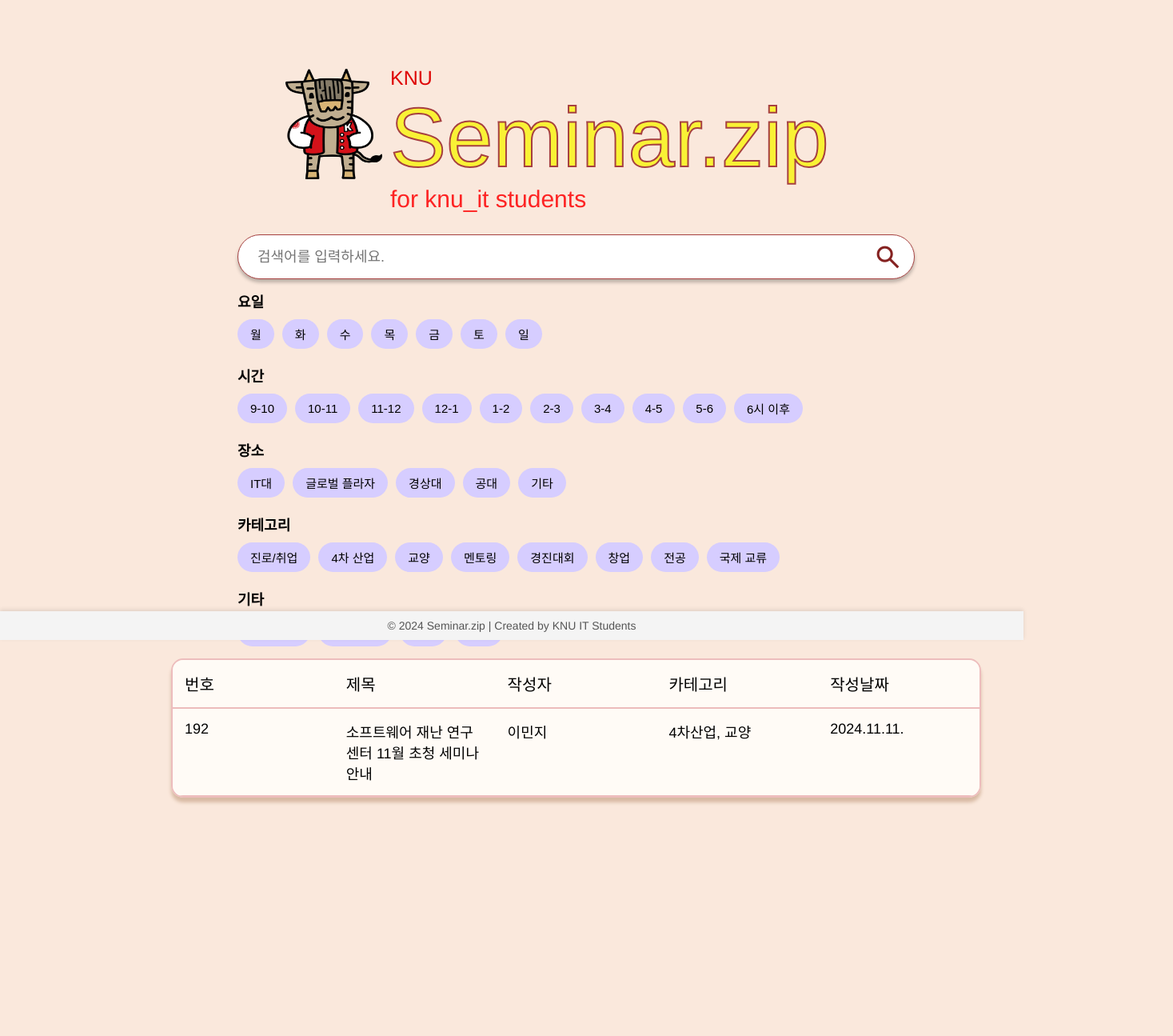
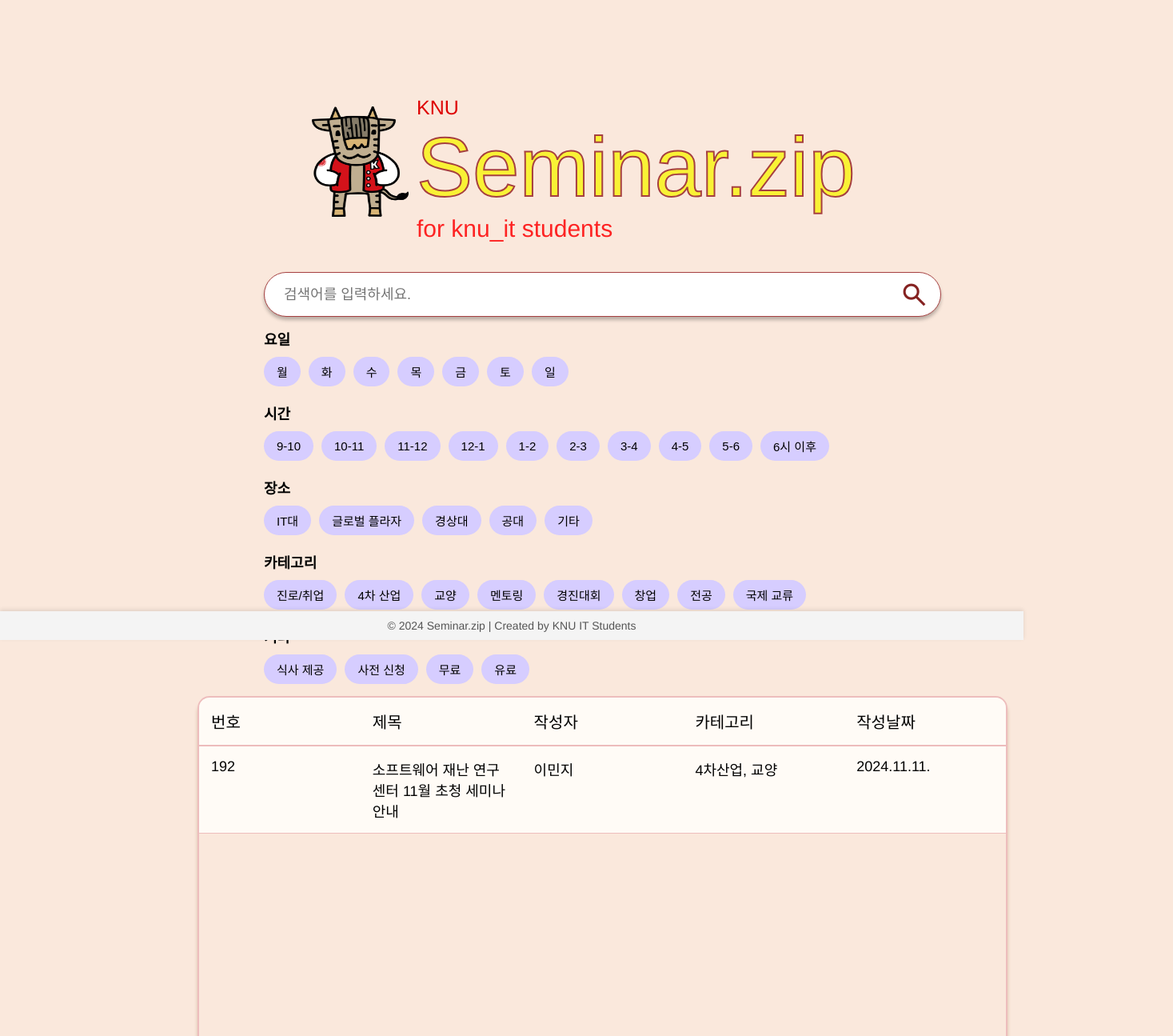
Before and after one commit to mezzang/-j4, a React (Create React App) app: page / in a window 1280 px wide. Shown: the top 1295 px of the page at 80% size, 1467 px wide, since content can reach past the window. Built offline with nearby package versions, Linux system fonts and the light colour scheme.

Commit message:
style(background): 요소 fix

```diff
--- a/src/App.js
+++ b/src/App.js
@@ -10,11 +10,15 @@ function App() {
   return (
     <div className="desktop">
       <div className="overlap">
-      <Header />
-      <SearchBar />
-      <Filters />
-      <SeminarList />
-      <Footer />
+        <div className = "rectangle">
+            <div className = "frame">
+                <Header />
+                <SearchBar />
+                <Filters />
+                <SeminarList />
+                <Footer />
+            </div>
+        </div>
       </div>
     </div>
   );
--- a/src/components/Filters.jsx
+++ b/src/components/Filters.jsx
@@ -7,7 +7,7 @@ const FiltersContainer = styled.div`
   position: absolute;
   width: 1002px;
   height: 219px;
-  top: 630px;
+  top: 410px;
   left: 330px;
   z-index: 1; /* SearchBar 아래 */
 `;
--- a/src/components/Header.jsx
+++ b/src/components/Header.jsx
@@ -15,7 +15,7 @@ const Image = styled.img`
   position: absolute; //조상요소를 기준으로 위치가 지정
   width: 121px;
   height: 150px;
-  top: 270px;
+  top: 50px;
   left: 146px;
 `;
 
@@ -23,7 +23,7 @@ const OverlapGroup = styled.div`
   position: absolute;
   width: 461px;
   height: 117px;
-  top: 273px;
+  top: 43px;
   left: 277px;
 `;
 
--- a/src/components/SearchBar.jsx
+++ b/src/components/SearchBar.jsx
@@ -7,7 +7,7 @@ const SearchBarContainer = styled.div`
   position: absolute;
   width: 847px;
   height: 56px;
-  top: 560px;
+  top: 340px;
   left: 330px;
   background-color: #ffffff;
   border-radius: 90px;
--- a/src/components/SeminarList.jsx
+++ b/src/components/SeminarList.jsx
@@ -7,12 +7,13 @@ import SeminarItem from "./SeminarItem";
 const SeminarListContainer = styled.div`
   position: absolute;
   width: 1013px;
-  top: 1090px;
+  height: 445px;
+  top: 870px;
   left: 247px;
-  border-radius: 15px;
-  overflow: hidden;
-  border: 2px solid #edbdbd;
-  box-shadow: 0px 6px 4px #d8baa4;
+  border-radius: 15px;  /* 모서리를 둥글게 설정 */
+  overflow: hidden;  /* 내용이 넘칠 경우 숨김 */
+  border: 2px solid #edbdbd;  /*테두리 추가*/
+  box-shadow: 0px 6px 4px #d8baa4; /* 그림자 추가*/
   z-index: 0; /* 가장 아래 */
 `;
 
--- a/src/styles/GlobalStyles.js
+++ b/src/styles/GlobalStyles.js
@@ -13,19 +13,23 @@ const GlobalStyles = createGlobalStyle`
     overflow-x: hidden;
   }
 
+  .desktop {
+    position: relative;
+    width: 100%;
+    max-width: 1440px; /* 최대 크기 */
+    height: auto;
+    margin: 0 auto; /* 중앙 정렬 */
+    background-color: #ffffff;
+    border-radius: 0px 0px 400px 400px; /* 하단 모서리 둥글게 */
+    box-shadow: 0px 4px 6px rgba(0, 0, 0, 0.1); /* 그림자 */
+  }
+
+  /* 반응형 처리 */
   @media (max-width: 768px) {
-  .desktop {
-    width: 100%;
-    height: auto;
-  }
-}
-
-  .overlap {
-    position: relative;
-    width: 1500px;
-    height: 1291px;
-    top: -267px;
-    left: -33px;
+    .desktop {
+      padding: 16px; /* 모바일에서 내부 여백 추가 */
+      border-radius: 0; /* 둥근 모서리 제거 */
+    }
   }
 `;
 
```
